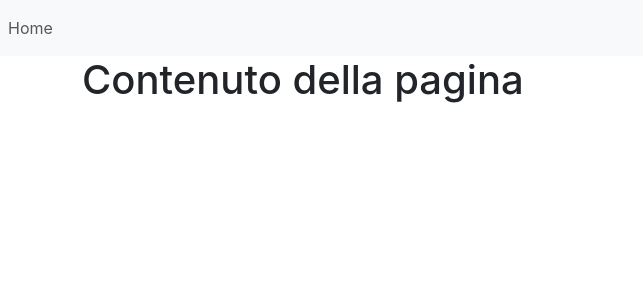
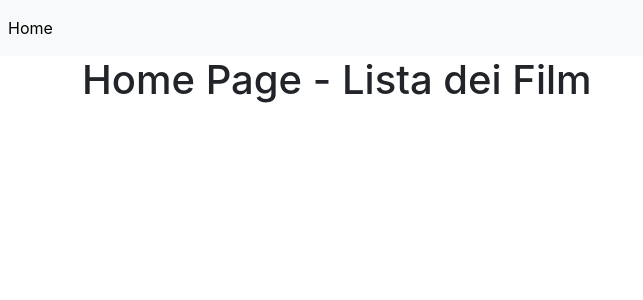
Before and after one commit to VincenzoAmari/webapp-react, a React (Vite) app: page / in a window 1280 px wide. Shown: the top 300 px of the page, without its empty margins (0-643 px from the left). Built offline with nearby package versions, Linux system fonts and the light colour scheme.

Commit message:
aggiornato header layout, per routing su app

```diff
--- a/src/App.jsx
+++ b/src/App.jsx
@@ -1,10 +1,18 @@
 import DefaultLayout from "./layouts/DefaultLayout";
+import { Routes, Route, BrowserRouter } from "react-router-dom";
+import HomePage from "./pages/HomePage";
+import MoviePage from "./pages/MoviePage";
 
 function App() {
   return (
-    <div>
-      <DefaultLayout />
-    </div>
+    <BrowserRouter>
+      <Routes>
+        <Route element={<DefaultLayout />}>
+          <Route path="/" element={<HomePage />} />
+          <Route path="/movies/:id" element={<MoviePage />} />
+        </Route>
+      </Routes>
+    </BrowserRouter>
   );
 }
 
--- a/src/components/Header.jsx
+++ b/src/components/Header.jsx
@@ -1,11 +1,13 @@
+import { NavLink } from "react-router-dom";
+
 export default function Header() {
   return (
     <header>
       <nav className="navbar navbar-expand navbar-light bg-light">
         <div className="nav navbar-nav">
-          <a className="nav-item nav-link" href="/">
+          <NavLink className="nav-item nav-link" to="/">
             Home
-          </a>
+          </NavLink>
         </div>
       </nav>
     </header>
--- a/src/layouts/DefaultLayout.jsx
+++ b/src/layouts/DefaultLayout.jsx
@@ -1,11 +1,12 @@
 import Header from "../components/Header";
+import { Outlet } from "react-router-dom";
 
 export default function DefaultLayout() {
   return (
     <>
       <Header />
       <main className="container">
-        <h1>Contenuto della pagina</h1>
+        <Outlet />
       </main>
     </>
   );
```
